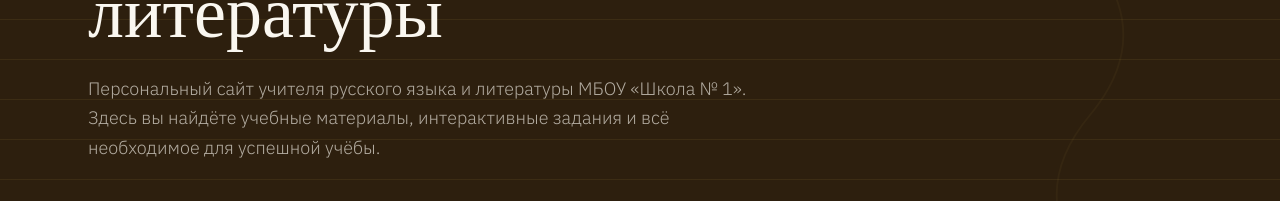
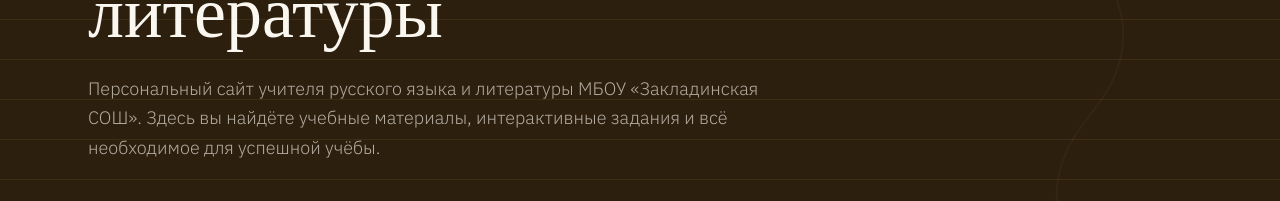
Before and after one commit to pr-poehali-dev/website-component-development, a React (Vite) app: page / in a window 1280 px wide. Shown: the part 405-606 px from the top of the page. Built offline with nearby package versions, Linux system fonts and the light colour scheme.

Commit message:
Замени в описании школу на МБОУ "Закладинская СОШ"

```diff
--- a/src/pages/Index.tsx
+++ b/src/pages/Index.tsx
@@ -230,7 +230,7 @@ export default function Index() {
                   литературы
                 </h1>
                 <p className="text-lg leading-relaxed mb-10 font-light" style={{ color: 'rgba(250,247,240,0.65)', fontFamily: 'IBM Plex Sans, sans-serif' }}>
-                  Персональный сайт учителя русского языка и литературы МБОУ «Школа № 1».
+                  Персональный сайт учителя русского языка и литературы МБОУ «Закладинская СОШ».
                   Здесь вы найдёте учебные материалы, интерактивные задания и всё необходимое для успешной учёбы.
                 </p>
                 <div className="flex flex-wrap gap-4">
```
